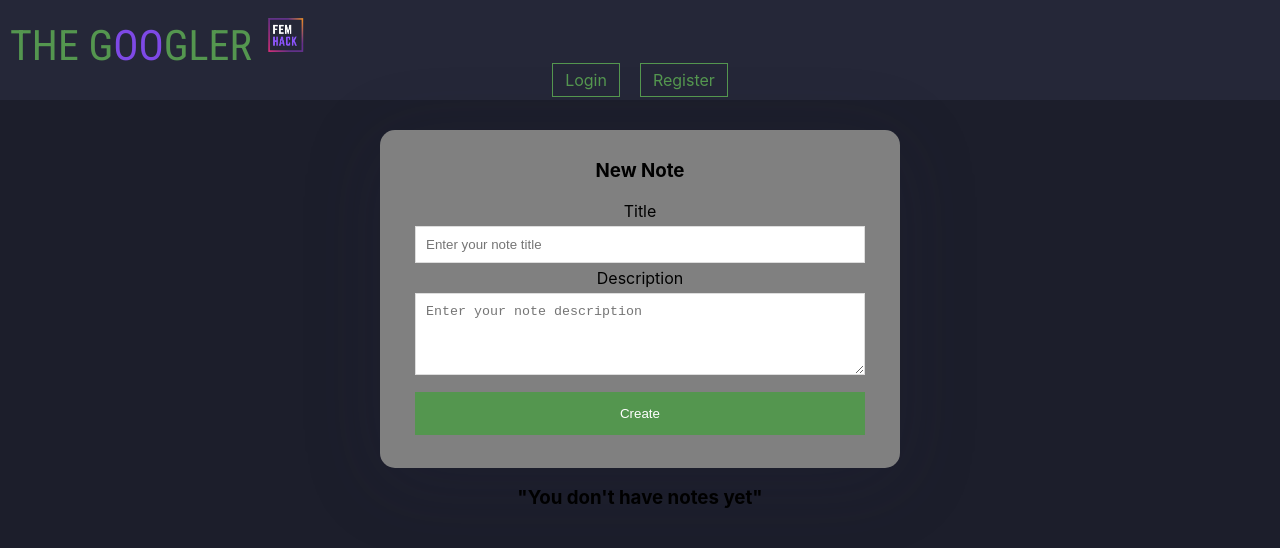
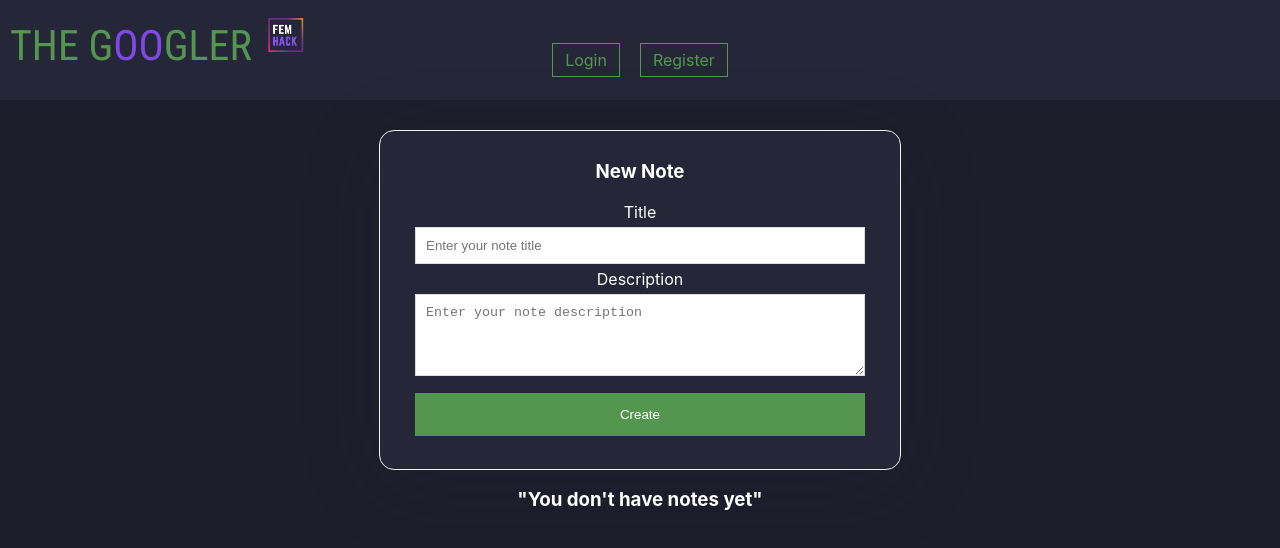
Before and after one commit to J-ustine/the-googler, a React (Create React App) app: page /login/userSpace in a window 1280 px wide. Shown: the top 548 px of the page. Built offline with nearby package versions, Linux system fonts and the light colour scheme.

Commit message:
Harmonize the style

```diff
--- a/src/App.css
+++ b/src/App.css
@@ -2,6 +2,7 @@
   background: #1c1e2b;
   text-align: center;
   min-height: 100vh;
+  color: white;
 }
 
 @media (prefers-reduced-motion: no-preference) {
--- a/src/components/Header.js
+++ b/src/components/Header.js
@@ -15,6 +15,8 @@ export default function Header() {
         className="nav-link"
         style={{
           textDecoration: "none",
+          position: "relative",
+          top: "-20px",
           color: "#54964f",
           padding: "6px 12px",
           margin: "10px",
@@ -29,6 +31,8 @@ export default function Header() {
         className="nav-link"
         style={{
           textDecoration: "none",
+          position: "relative",
+          top: "-20px",
           color: "#54964f",
           padding: "6px 12px",
           margin: "10px",
--- a/src/style/CreateForm.css
+++ b/src/style/CreateForm.css
@@ -1,5 +1,6 @@
 .form-create {
-  background: grey;
+  border: 1px solid #f1f1f1;
+  background: #252738;
   box-shadow: 0px 14px 80px rgba(34, 35, 58, 0.2);
   border-radius: 15px;
   width: 450px;
--- a/src/style/Login.css
+++ b/src/style/Login.css
@@ -1,6 +1,6 @@
 .login {
-  border: 3px solid #f1f1f1;
-  background: grey;
+  border: 1px solid #f1f1f1;
+  background: #252738;
   box-shadow: 0px 14px 80px rgba(34, 35, 58, 0.2);
   border-radius: 15px;
   width: 450px;
--- a/src/style/NotesList.css
+++ b/src/style/NotesList.css
@@ -12,13 +12,13 @@
 }
 
 .list-item {
-  background: rgb(175, 175, 175);
+  border: 1px solid #f1f1f1;
+  background: #252738;
   box-shadow: 0px 14px 80px rgba(34, 35, 58, 0.2);
   border-radius: 15px;
   width: 450px;
-  margin: auto;
+  margin: 20px auto;
   padding: 10px 35px 25px 35px;
-  margin-top: 30px;
 }
 
 i {
--- a/src/style/Register.css
+++ b/src/style/Register.css
@@ -1,6 +1,6 @@
 .register {
-  border: 3px solid #f1f1f1;
-  background: grey;
+  border: 1px solid #f1f1f1;
+  background: #252738;
   box-shadow: 0px 14px 80px rgba(34, 35, 58, 0.2);
   border-radius: 15px;
   width: 450px;
```
